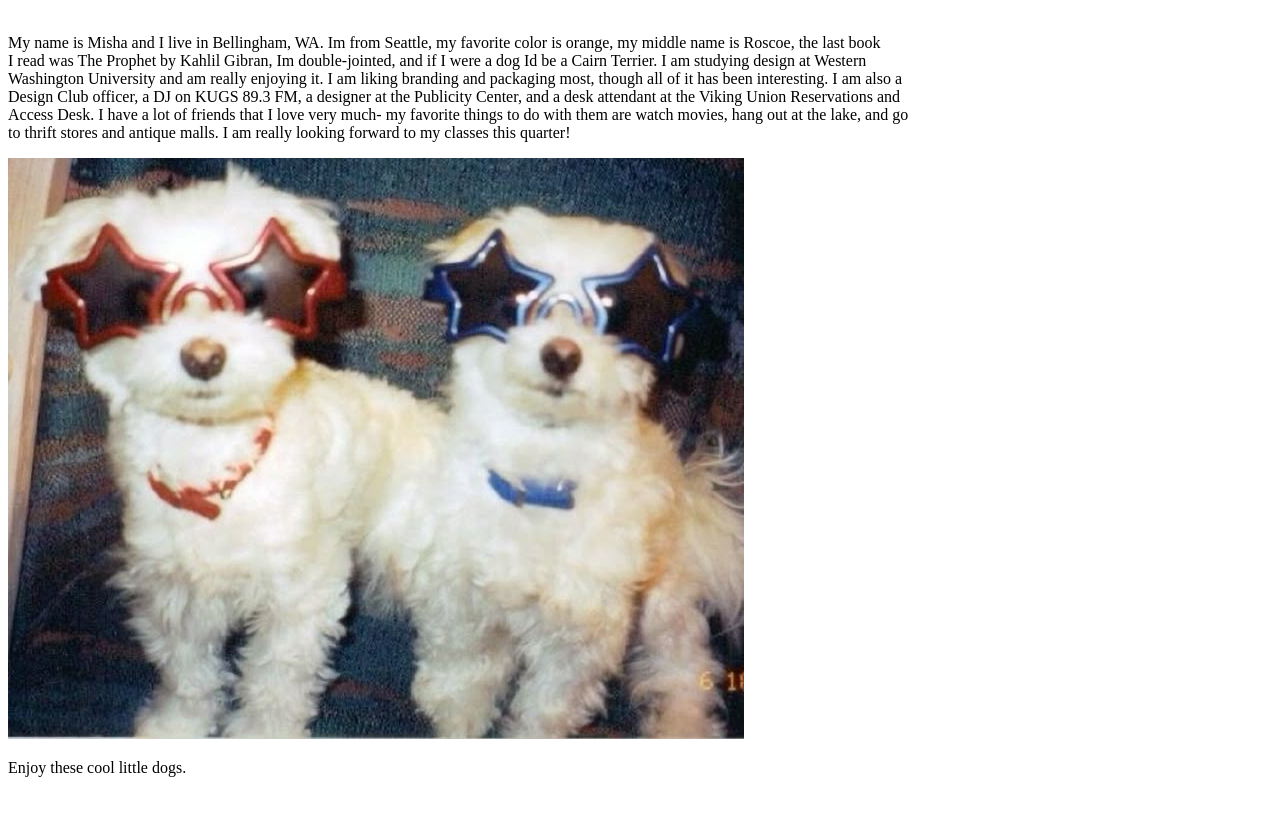
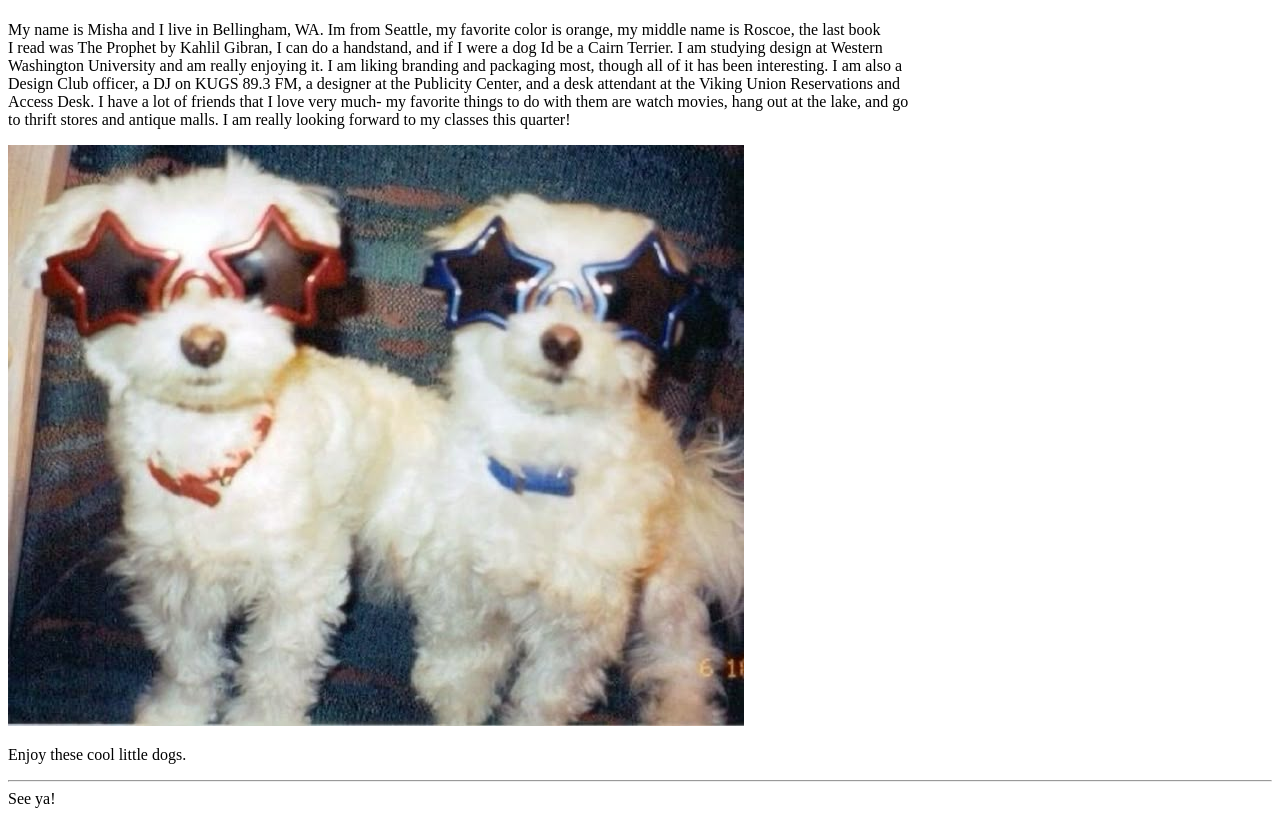
Before and after one commit to mishrmat/mishrmat.github.io, a plain HTML site: page index.html in a window 1280 px wide. Shown: the part 328-1152 px from the top of the page. Before the commit the page ends 1121 px from the top, so only its background shows below. Drawn offline with Linux system fonts and the light colour scheme.

Commit message:
index.html.4.9.2

```diff
--- a/index.html
+++ b/index.html
@@ -21,11 +21,13 @@
             </ul>
         </nav>
 
+        <article>
+
 <h1>About Me</h1>
 
 <p>
 <br>My name is Misha and I live in Bellingham, WA. Im from Seattle, my favorite color is orange, my middle name is Roscoe, the last book
-<br> I read was The Prophet by Kahlil Gibran, Im double-jointed, and if I were a dog Id be a Cairn Terrier. I am studying design at Western
+<br> I read was The Prophet by Kahlil Gibran, I can do a handstand, and if I were a dog Id be a Cairn Terrier. I am studying design at Western
 <br>Washington University and am really enjoying it. I am liking branding and packaging most, though all of it has been interesting. I am also a
 <br>Design Club officer, a DJ on KUGS 89.3 FM, a designer at the Publicity Center, and a desk attendant at the Viking Union Reservations and
 <br>Access Desk. I have a lot of friends that I love very much- my favorite things to do with them are watch movies, hang out at the lake, and go
@@ -36,6 +38,12 @@
 
 <p>Enjoy these cool little dogs.</p>
 
+</article>
+
+<hr>
+
+<footer>See ya!</footer>
+
 </p>
 </body>
 </html>
```
